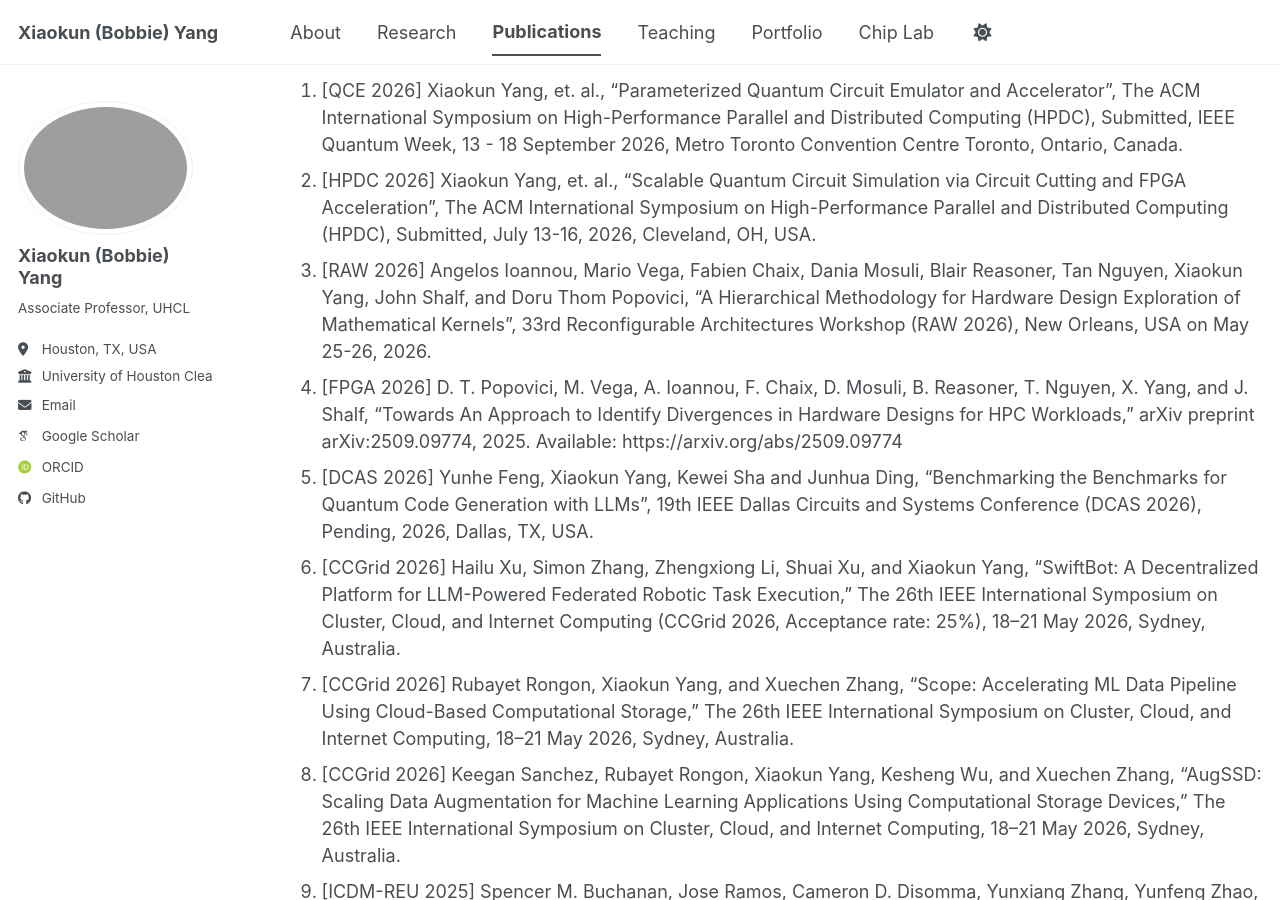
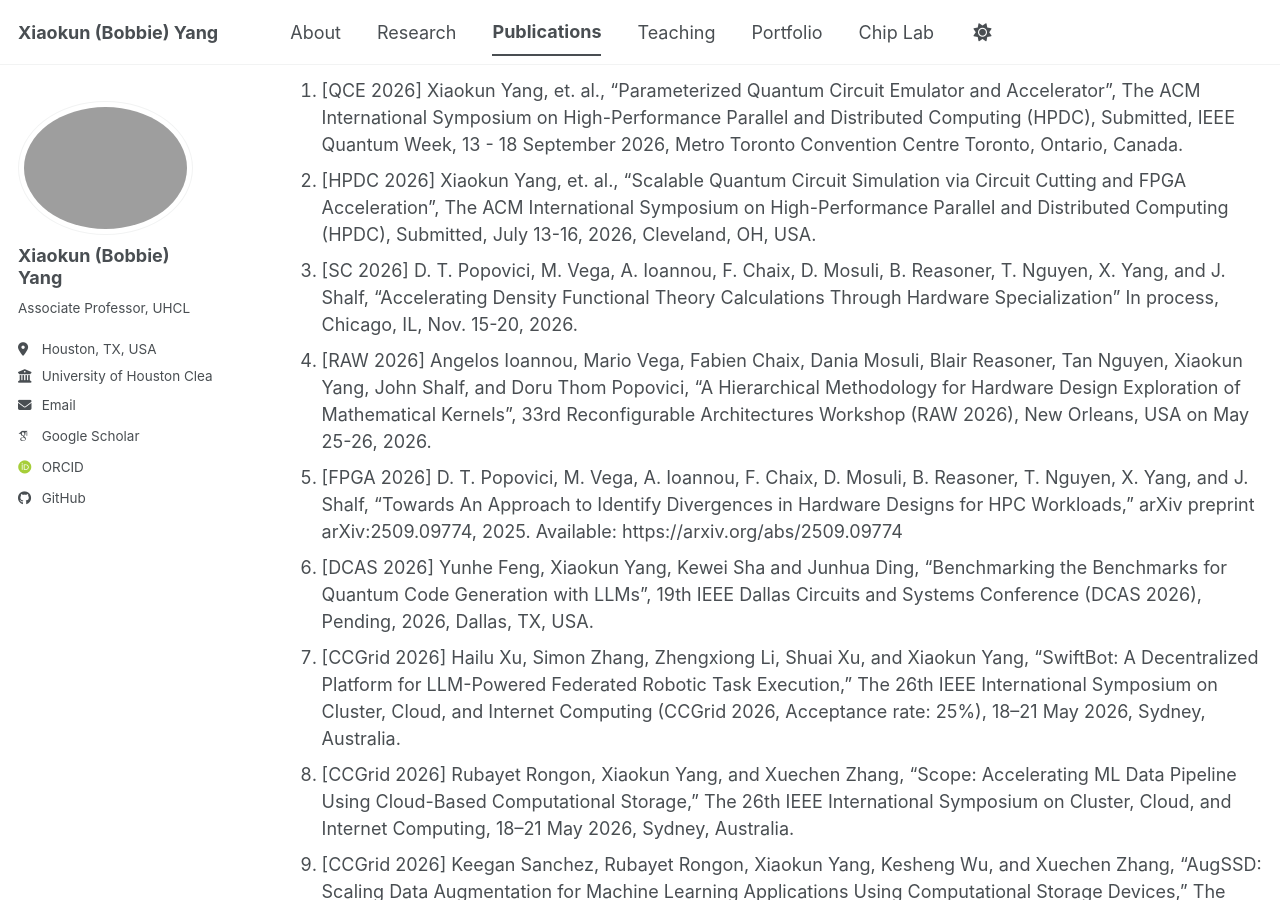
Before and after one commit to bobbieyang/bobbieyang.github.io, a Jekyll site: the page built from _pages/publications.md, in a window 1280 px wide and 900 px high, scrolled down 2260 px. Built offline with Jekyll 4.4.1, drawn with Linux system fonts in a browser that asks for light colours; some web fonts are replaced; a script bundle is joined from its source files by our own code; library files that are not in the unit come from our copies.

Commit message:
Update publications.md

```diff
--- a/_pages/publications.md
+++ b/_pages/publications.md
@@ -51,10 +51,11 @@
 ======
 1. [QCE 2026] Xiaokun Yang, et. al., "Parameterized Quantum Circuit Emulator and Accelerator", The ACM International Symposium on High-Performance Parallel and Distributed Computing (HPDC), Submitted, IEEE Quantum Week, 13 - 18 September 2026, Metro Toronto Convention Centre Toronto, Ontario, Canada.
 2. [HPDC 2026] Xiaokun Yang, et. al., "Scalable Quantum Circuit Simulation via Circuit Cutting and FPGA Acceleration", The ACM International Symposium on High-Performance Parallel and Distributed Computing (HPDC), Submitted, July 13-16, 2026, Cleveland, OH, USA.
-3. [RAW 2026] Angelos Ioannou, Mario Vega, Fabien Chaix, Dania Mosuli, Blair Reasoner, Tan Nguyen, Xiaokun Yang, John Shalf, and Doru Thom Popovici, "A Hierarchical Methodology for Hardware Design Exploration of Mathematical Kernels", 33rd Reconfigurable Architectures Workshop (RAW 2026), New Orleans, USA on May 25-26, 2026.
-4. [FPGA 2026] D. T. Popovici, M. Vega, A. Ioannou, F. Chaix, D. Mosuli, B. Reasoner, T. Nguyen, X. Yang, and J. Shalf, “Towards An Approach to Identify Divergences in Hardware Designs for HPC Workloads,” arXiv preprint arXiv:2509.09774, 2025. Available: https://arxiv.org/abs/2509.09774
-5. [DCAS 2026] Yunhe Feng, Xiaokun Yang, Kewei Sha and Junhua Ding, "Benchmarking the Benchmarks for Quantum Code Generation with LLMs", 19th IEEE Dallas Circuits and Systems Conference (DCAS 2026), Pending, 2026, Dallas, TX, USA.
-6. [CCGrid 2026] Hailu Xu, Simon Zhang, Zhengxiong Li, Shuai Xu, and Xiaokun Yang, “SwiftBot: A Decentralized Platform for LLM-Powered Federated Robotic Task Execution,” The 26th IEEE International Symposium on Cluster, Cloud, and Internet Computing (CCGrid 2026, Acceptance rate: 25%), 18–21 May 2026, Sydney, Australia.
+3. [SC 2026] D. T. Popovici, M. Vega, A. Ioannou, F. Chaix, D. Mosuli, B. Reasoner, T. Nguyen, X. Yang, and J. Shalf, "Accelerating Density Functional Theory Calculations Through Hardware Specialization" In process, Chicago, IL, Nov. 15-20, 2026.
+4. [RAW 2026] Angelos Ioannou, Mario Vega, Fabien Chaix, Dania Mosuli, Blair Reasoner, Tan Nguyen, Xiaokun Yang, John Shalf, and Doru Thom Popovici, "A Hierarchical Methodology for Hardware Design Exploration of Mathematical Kernels", 33rd Reconfigurable Architectures Workshop (RAW 2026), New Orleans, USA on May 25-26, 2026.
+5. [FPGA 2026] D. T. Popovici, M. Vega, A. Ioannou, F. Chaix, D. Mosuli, B. Reasoner, T. Nguyen, X. Yang, and J. Shalf, “Towards An Approach to Identify Divergences in Hardware Designs for HPC Workloads,” arXiv preprint arXiv:2509.09774, 2025. Available: https://arxiv.org/abs/2509.09774
+6. [DCAS 2026] Yunhe Feng, Xiaokun Yang, Kewei Sha and Junhua Ding, "Benchmarking the Benchmarks for Quantum Code Generation with LLMs", 19th IEEE Dallas Circuits and Systems Conference (DCAS 2026), Pending, 2026, Dallas, TX, USA.
+7. [CCGrid 2026] Hailu Xu, Simon Zhang, Zhengxiong Li, Shuai Xu, and Xiaokun Yang, “SwiftBot: A Decentralized Platform for LLM-Powered Federated Robotic Task Execution,” The 26th IEEE International Symposium on Cluster, Cloud, and Internet Computing (CCGrid 2026, Acceptance rate: 25%), 18–21 May 2026, Sydney, Australia.
 8. [CCGrid 2026] Rubayet Rongon, Xiaokun Yang, and Xuechen Zhang, “Scope: Accelerating ML Data Pipeline Using Cloud-Based Computational Storage,” The 26th IEEE International Symposium on Cluster, Cloud, and Internet Computing, 18–21 May 2026, Sydney, Australia.
 9. [CCGrid 2026] Keegan Sanchez, Rubayet Rongon, Xiaokun Yang, Kesheng Wu, and Xuechen Zhang, “AugSSD: Scaling Data Augmentation for Machine Learning Applications Using Computational Storage Devices,” The 26th IEEE International Symposium on Cluster, Cloud, and Internet Computing, 18–21 May 2026, Sydney, Australia.
 10. [ICDM-REU 2025] Spencer M. Buchanan, Jose Ramos, Cameron D. Disomma, Yunxiang Zhang, Yunfeng Zhao, and Xiaokun Yang, “Parameterized Hardware Generation for Mini-Float Summation-of-Absolute-Differences for CNN Models,” IEEE International Conference on Data Mining (ICDM), submitted, 2025.
```
